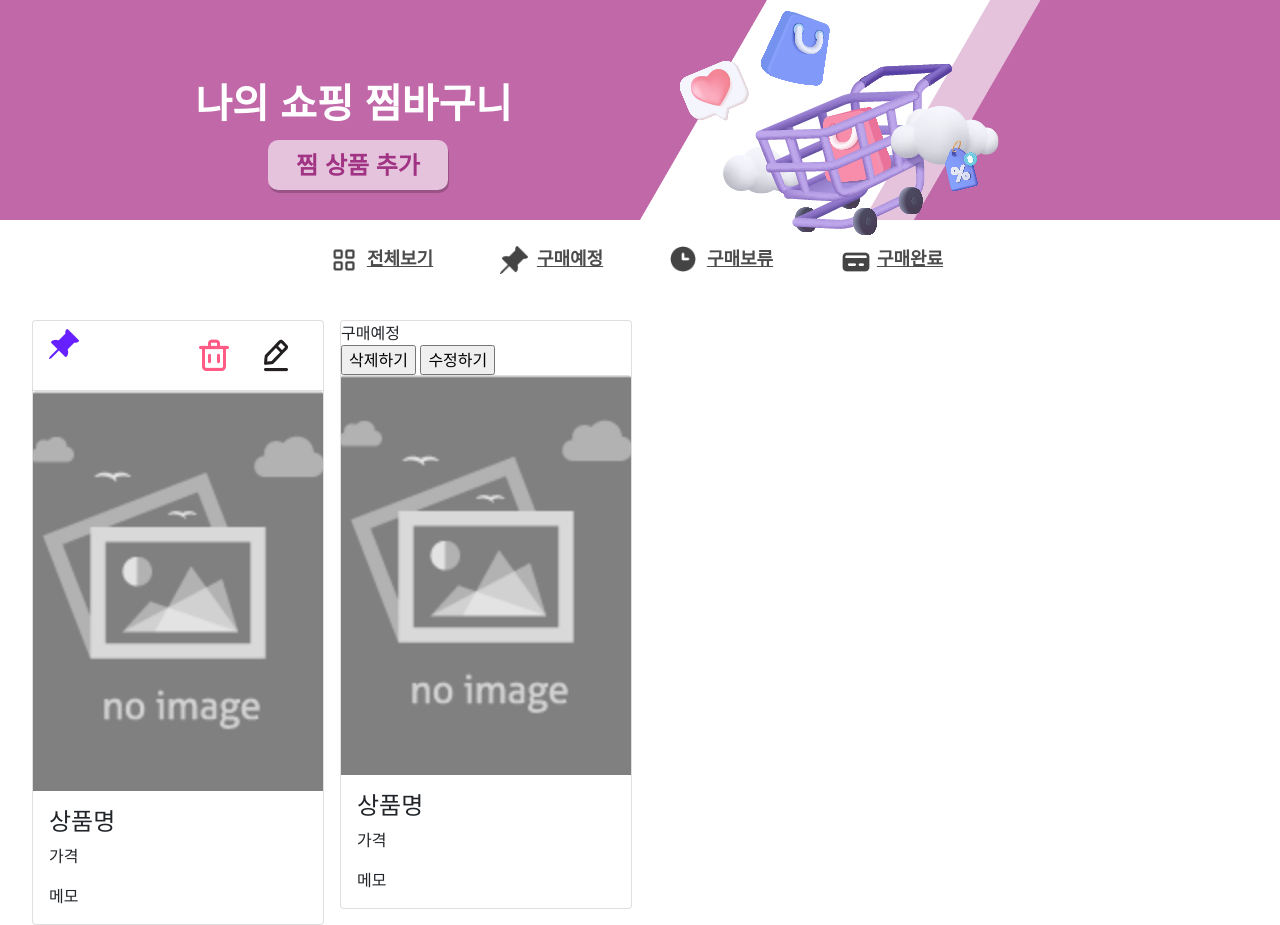
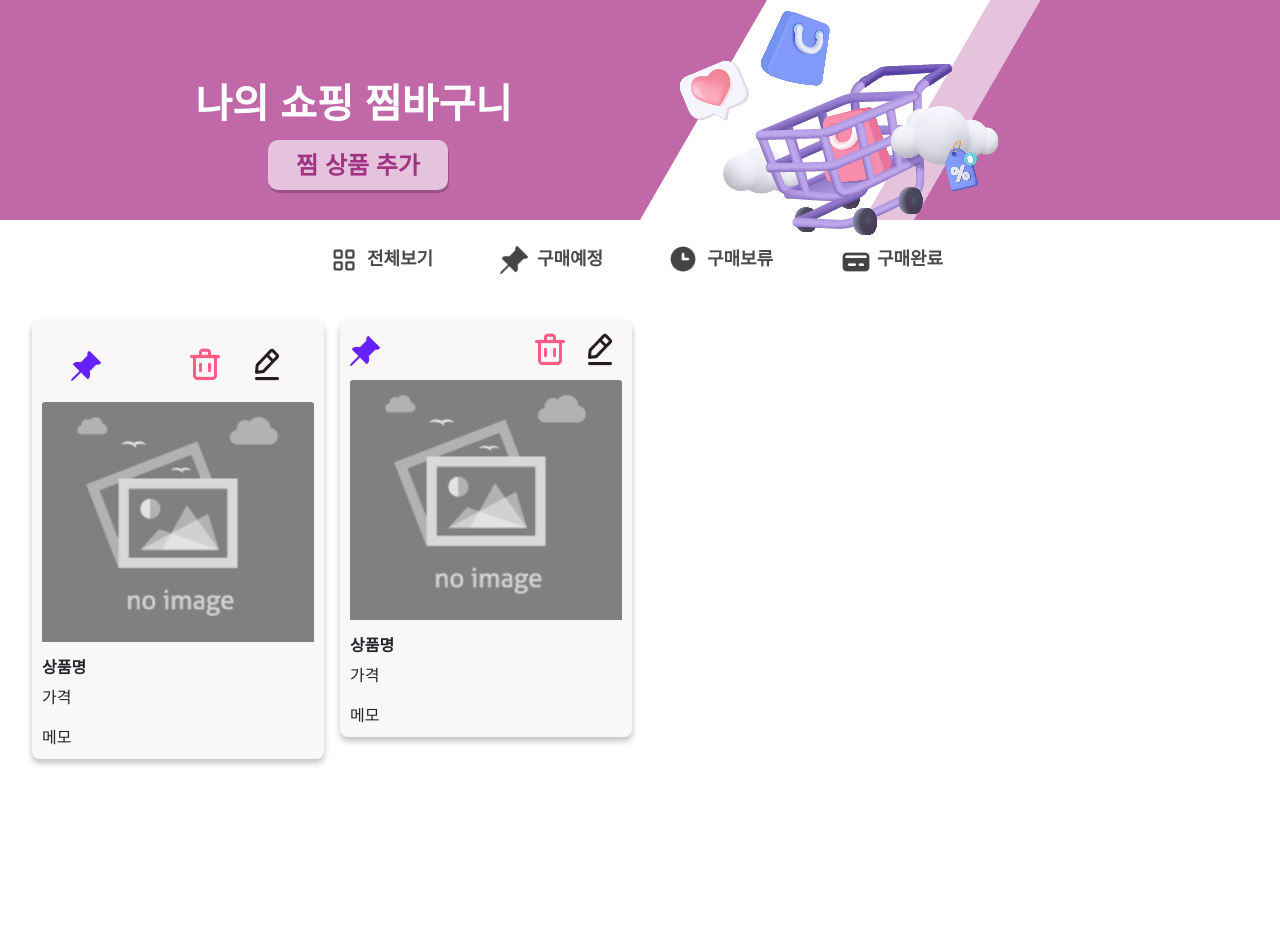
Before and after one commit to makingChallenge-15-Advanced-1/shopping-wish-list, a Flask app: page / in a window 1280 px wide. After the commit the page ends 766 px from the top, so only its background shows below. Run offline with Flask 2, Linux system fonts and the light colour scheme; data that the repository does not hold is empty.

Commit message:
상품리스트 css 수정
class 명칭에서 앞자 형태 + 뒷자 용도 이므로 icon-status으로 정정합니다.
img 안에서 스크립트 구현시에는 루트변경도 함께 이뤄져야 해서, div  class="status-toBuy" 형식으로 변경하여 올렸습니다.

```diff
--- a/static/style.css
+++ b/static/style.css
@@ -95,24 +95,27 @@ html {
     text-align: center;
     padding-left: 30px;
     padding-bottom: 10px;
+    text-decoration: none;
 }
 
 .mytitle>.top-menu>ul>li.all>a {
-    background-image: url(/static/img/icon_allView_dark.png);
+    background-image: url("/static/img/icon_allView_dark.png");
     background-repeat: no-repeat;
     background-size: 28px;
 
     color: #4c4c4c;
+    text-decoration: none;
 }
 
 .mytitle>.top-menu>ul>li.all>a:hover,
 .mytitle>.top-menu>ul>li.all>a:after,
 .mytitle>.top-menu>ul>li.all>a:active {
-    background-image: url(/static/img/icon_allView.png);
+    background-image: url("/static/img/icon_allView.png");
     background-repeat: no-repeat;
     background-size: 28px;
 
     color: #A03383;
+    text-decoration: none;
 }
 
 .mytitle>.top-menu>ul>li.all>a:after {
@@ -271,12 +274,113 @@ html {
     max-width: 1300px;
 }
 
-.card-img-top {
-    height: 25rem;
+.mycards .card {
+    background-color: #FAF7F9 !important;
+    padding: 10px !important;
+    display: flex;
+    flex-direction: column;
+    flex-wrap: wrap;
+    justify-content: space-evenly;
+    box-shadow: 0px 4px 6px rgb(0 0 0 / 25%);
+    border-radius: 8px;
+    border: 0;
+    min-width: 210px !important;
+}
+
+.mycards .card-img-top {
+    height: 30vh;
     object-fit: cover;
 }
 
-.status-icon {
+.mycards .card-header {
+    border-bottom: 0;
+}
+.mycards .card-body {
+    padding:1rem 0 0 0;
+
+}
+
+
+.mycards .card-title {
+    font-size: 16px;
+    font-weight: 700;
+}
+.mycards .status-bar {
+    display: block;
+    height: 50px;
+}
+
+.card-header input:hover,
+.status-bar input:active {
+    background-color:#ffffff !important;
+    box-shadow: 1px 3px 0 rgb(0 0 0 / 20%);
+    border: 1px solid #d9d9d9 !important;
+    border-radius: 4px;
+}
+.mycards .status-bar .status-toBuy {
+    position: absolute;
+    left: 10px;
+    top: 16px;
+
+    background-color:transparent;
+    background-image: url("/static/img/icon_toBuy.png");
+    background-size: 30px;
+    text-indent: -999999px;
+    width:30px;
+    height:30px;
+}
+.mycards .status-bar .status-hold {
+    position: absolute;
+    left: 10px;
+    top: 16px;
+
+    background-color:transparent;
+    background-image: url("/static/img/icon_hold.png");
+    background-size: 30px;
+    text-indent: -999999px;
+    width:30px;
+    height:30px;
+}
+.mycards .status-bar .status-order {
+    position: absolute;
+    left: 10px;
+    top: 12px;
+
+    background-color:transparent;
+    background-image: url("/static/img/icon_cardComplete.png");
+    background-size: 30px;
+    text-indent: -999999px;
+    width:30px;
+    height:30px;
+}
+
+.mycards .status-bar .btn-del {
+    background-image:url("/static/img/icon_del.png") ;
+    background-repeat: no-repeat;
+    background-color: transparent;
+    background-size: 36px;
+    width: 40px;
+    height:40px;
+    border:none;
+    text-indent: -9999px;
+    position: absolute;
+    right: 60px;
+}
+
+.mycards .status-bar .btn-modify {
+    background-image:url("/static/img/icon_edit.png") ;
+    background-repeat: no-repeat;
+    background-color: transparent;
+    background-size: 36px;
+    width: 40px;
+    height:40px;
+    border:none;
+    text-indent: -9999px;
+    position: absolute;
+    right: 10px;
+}
+
+.icon-status {
     border: 1px solid transparent;
     padding: 0.75rem 0.75rem;
 }
```
Also changed, not shown: other parts of static/style.css (+12 -12 lines).
